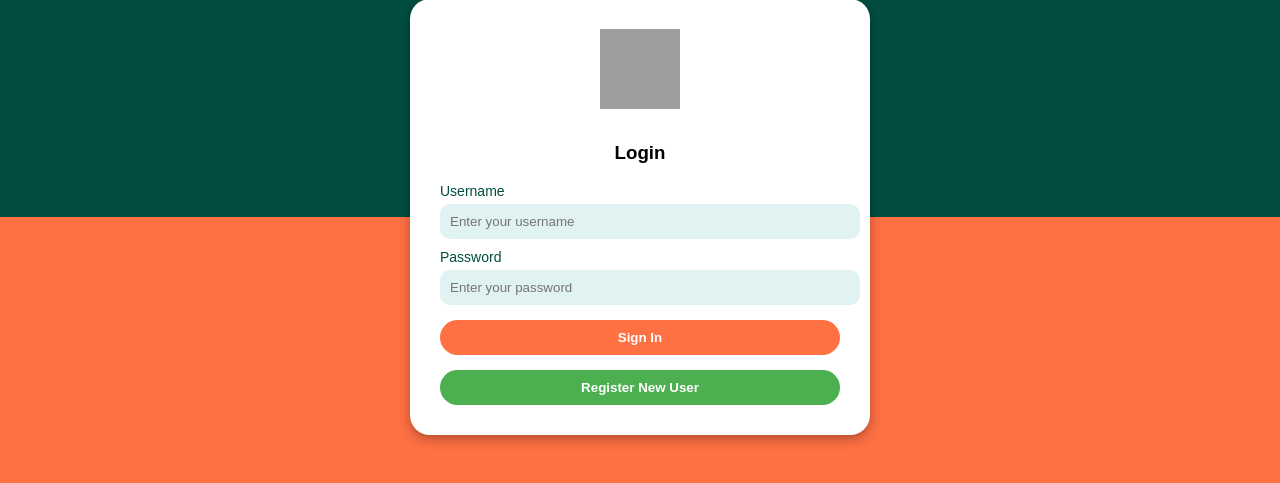
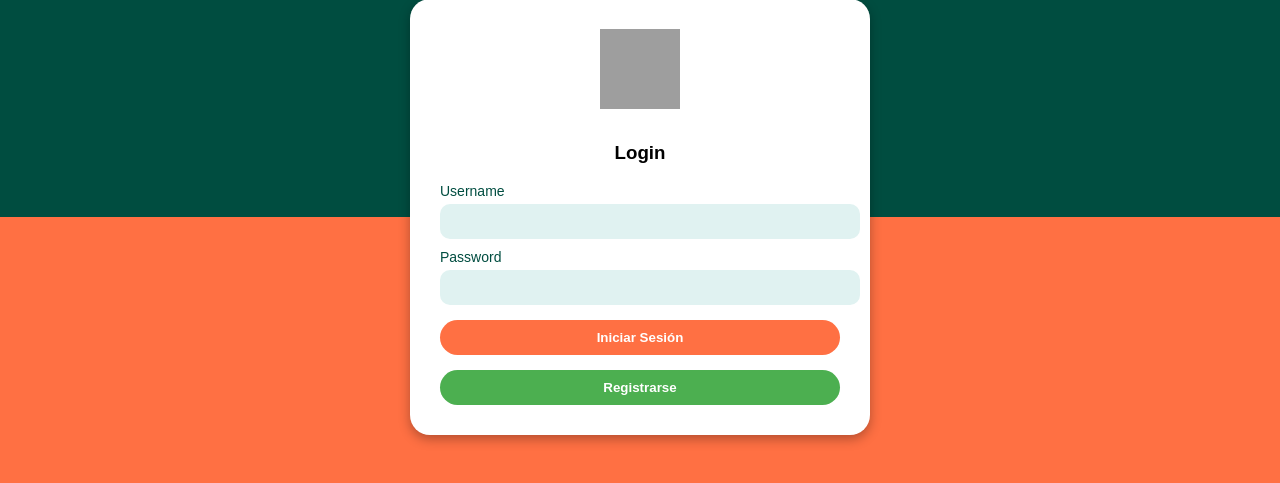
Before and after one commit to Dilan-Herrera/Crud_Login, a Flask app: page /login in a window 1280 px wide. Shown: the part 183-666 px from the top of the page. Run offline with Flask 3, Linux system fonts and the light colour scheme; grey boxes are pictures that could not be loaded.

Commit message:
UPDATE THE CODE OF LOGIN PAGE

```diff
--- a/templates/login.html
+++ b/templates/login.html
@@ -12,18 +12,18 @@
 
         <form method="POST">
             <label for="username">Username</label>
-            <input type="text" name="username" placeholder="Enter your username" required>
+            <input type="text" name="username" required>
 
             <label for="password">Password</label>
-            <input type="password" name="password" placeholder="Enter your password" required>
+            <input type="password" name="password" required>
 
-            <button type="submit" class="btn-login">Sign In</button>
+            <button type="submit" class="btn-login">Iniciar Sesión</button>
 
             {% if error %}
                 <p class="error-label">{{ error }}</p>
             {% endif %}
 
-            <button type="button" class="btn-register" onclick="alert('Funcionalidad no implementada');">Register New User</button>
+            <button type="button" class="btn-register" onclick="window.location.href='/register'">Registrarse</button>
         </form>
     </div>
 </body>
```
